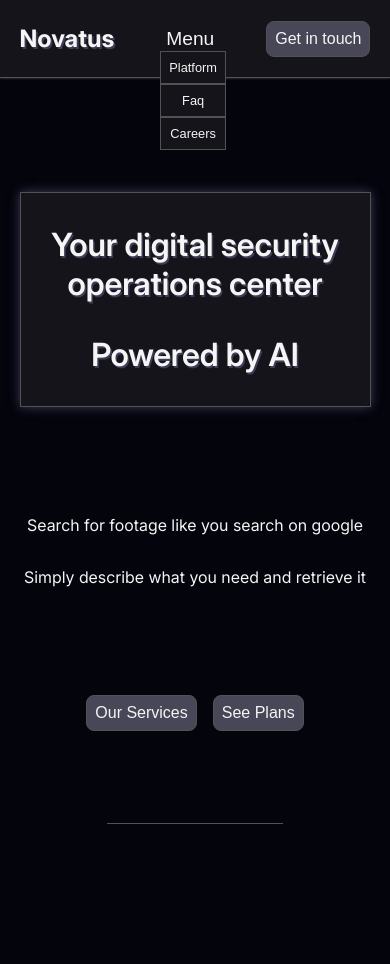
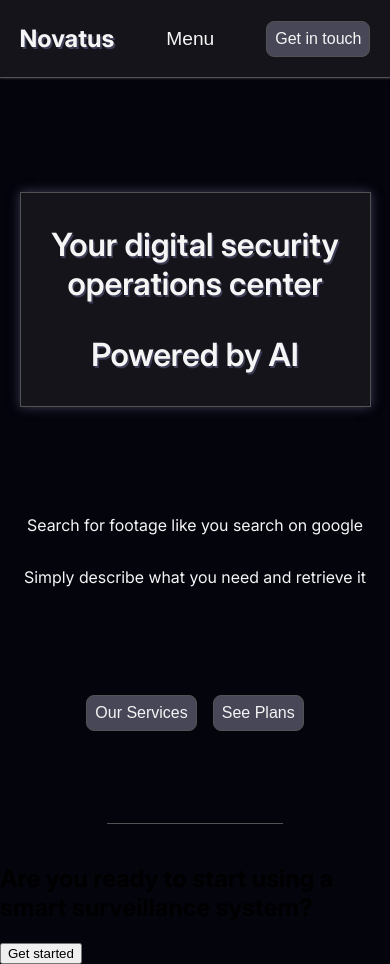
Before and after one commit to helauren42/ai-security-website, a React (Create React App) app in the folder reactapp/: page / in a window 390 px wide. Before the commit the page ends 844 px from the top, so only its background shows below. Built offline with nearby package versions, Linux system fonts and the light colour scheme.

Commit message:
tablet menu tweak

```diff
--- a/reactapp/src/JS/App.js
+++ b/reactapp/src/JS/App.js
@@ -18,9 +18,9 @@
   }, []);
   return (
     <div className="App">
-      <Navbar screenWidth={screenWidth} tabletDisplay={tabletDisplay} />
+      <Navbar tabletDisplay={tabletDisplay} />
       <Header />
-      {/* <CallToAction /> */}
+      <CallToAction />
       <footer></footer>
     </div >
   );
--- a/reactapp/src/JS/Navbar.js
+++ b/reactapp/src/JS/Navbar.js
@@ -12,7 +12,7 @@
 }
 
 const TabletMenu = () => {
-  const [openMenu, setOpenMenu] = useState(true)
+  const [openMenu, setOpenMenu] = useState(false)
   useEffect(() => {
     console.log("openMenu: ", openMenu)
     const elem = document.getElementById("dropdown-menu")
@@ -41,7 +41,7 @@
   );
 };
 
-export const Navbar = ({ screenWidth, tabletDisplay }) => {
+export const Navbar = ({ tabletDisplay }) => {
   return (
     <nav >
       <section id="navbar">
```
